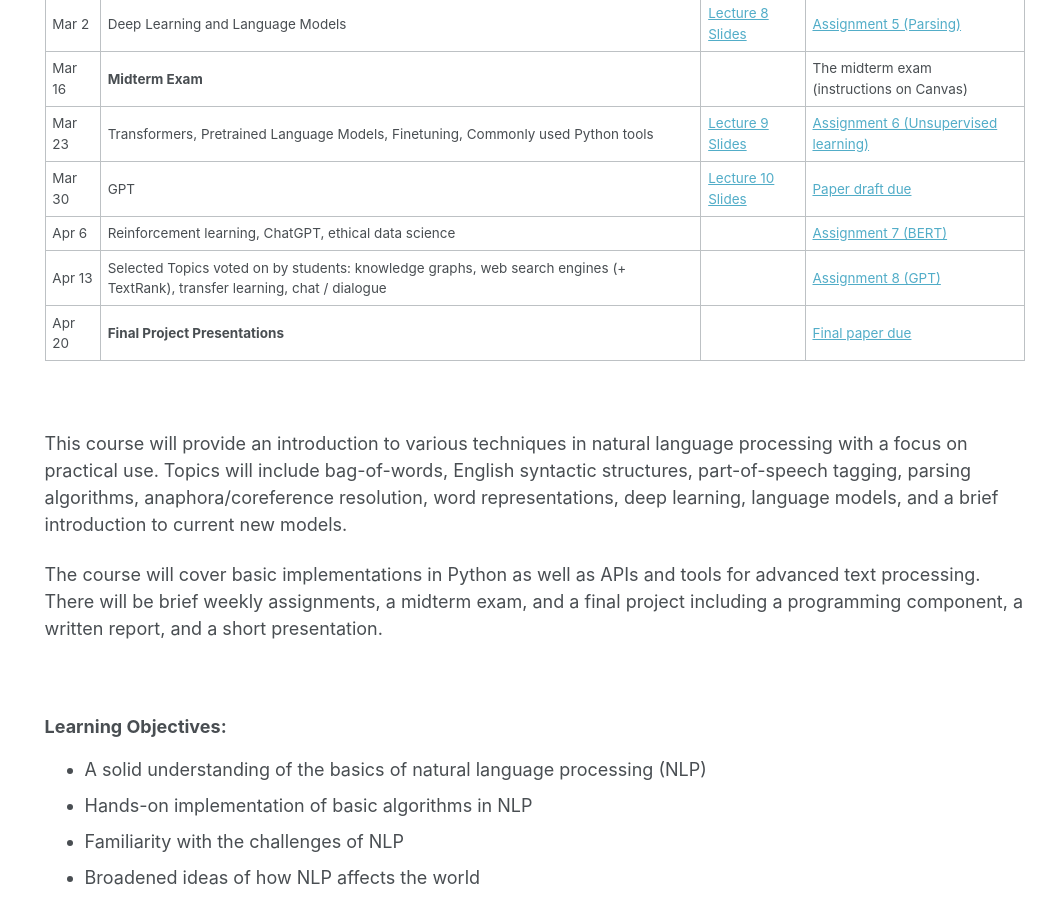
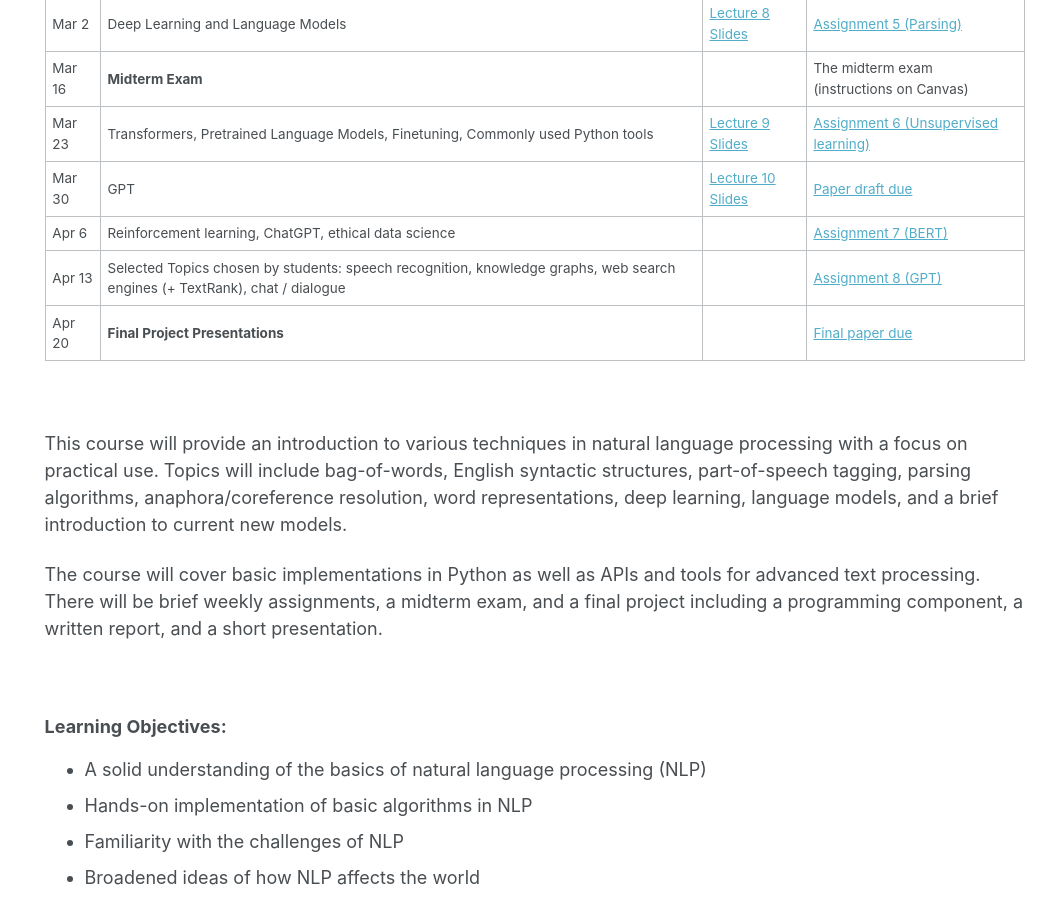
Before and after one commit to rasikabh/rasikabh.github.io, a Jekyll site: the page built from _pages/nlp2023.md, in a window 1280 px wide and 900 px high, scrolled down 1247 px. Shown: the whole window, without its empty margins (237-1280 px from the left). Built offline with Jekyll 4.4.1, drawn with Linux system fonts in a browser that asks for light colours.

Commit message:
Update nlp2023.md

```diff
--- a/_pages/nlp2023.md
+++ b/_pages/nlp2023.md
@@ -54,7 +54,7 @@ Tuesdays 10am - 12pm outside room 1010 and on MS Teams
 | Mar 23  | Transformers, Pretrained Language Models, Finetuning, Commonly used Python tools | [Lecture 9 Slides](https://docs.google.com/presentation/d/1X_8gHpYO2qe3uSZw22Wma6-Lwrox4GHQss9rIjyyAIs/edit?usp=sharing) | [Assignment 6 (Unsupervised learning)](https://docs.google.com/document/d/1bC8dBhJufAvZCVnwDtXI_dhYxsH-Q6Scp1AKsJBpfGA/edit?usp=sharing) |
 | Mar 30 | GPT | [Lecture 10 Slides](https://docs.google.com/presentation/d/10ctUqlLz7Z1sLInXuDF-OBAFrYc5ybtvsbt74WeM97A/edit?usp=sharing) | [Paper draft due](https://docs.google.com/document/d/1qe6uiXbJRvUv1WxvN_YH1PHN7yPMu5hcos9N6x7s_cc/edit?usp=sharing) |
 | Apr 6 | Reinforcement learning, ChatGPT, ethical data science  |  | [Assignment 7 (BERT)](https://docs.google.com/document/d/1NaiioGhlOxTUVg17Sl4V7UyT4OAkYRXBlbHgnfchuus/edit?usp=sharing) |
-| Apr 13 | Selected Topics voted on by students: knowledge graphs, web search engines (+ TextRank), transfer learning, chat / dialogue |  | [Assignment 8 (GPT)](https://docs.google.com/document/d/1TvZ_Yjbx_-w_1V6mC2aXYCqRxBwPcCrTT_li7UzfHe0/edit?usp=sharing) |
+| Apr 13 | Selected Topics chosen by students: speech recognition, knowledge graphs, web search engines (+ TextRank), chat / dialogue |  | [Assignment 8 (GPT)](https://docs.google.com/document/d/1TvZ_Yjbx_-w_1V6mC2aXYCqRxBwPcCrTT_li7UzfHe0/edit?usp=sharing) |
 | Apr 20  | **Final Project Presentations** |  | [Final paper due](https://docs.google.com/document/d/1qe6uiXbJRvUv1WxvN_YH1PHN7yPMu5hcos9N6x7s_cc/edit?usp=sharing) |
 
 
```
